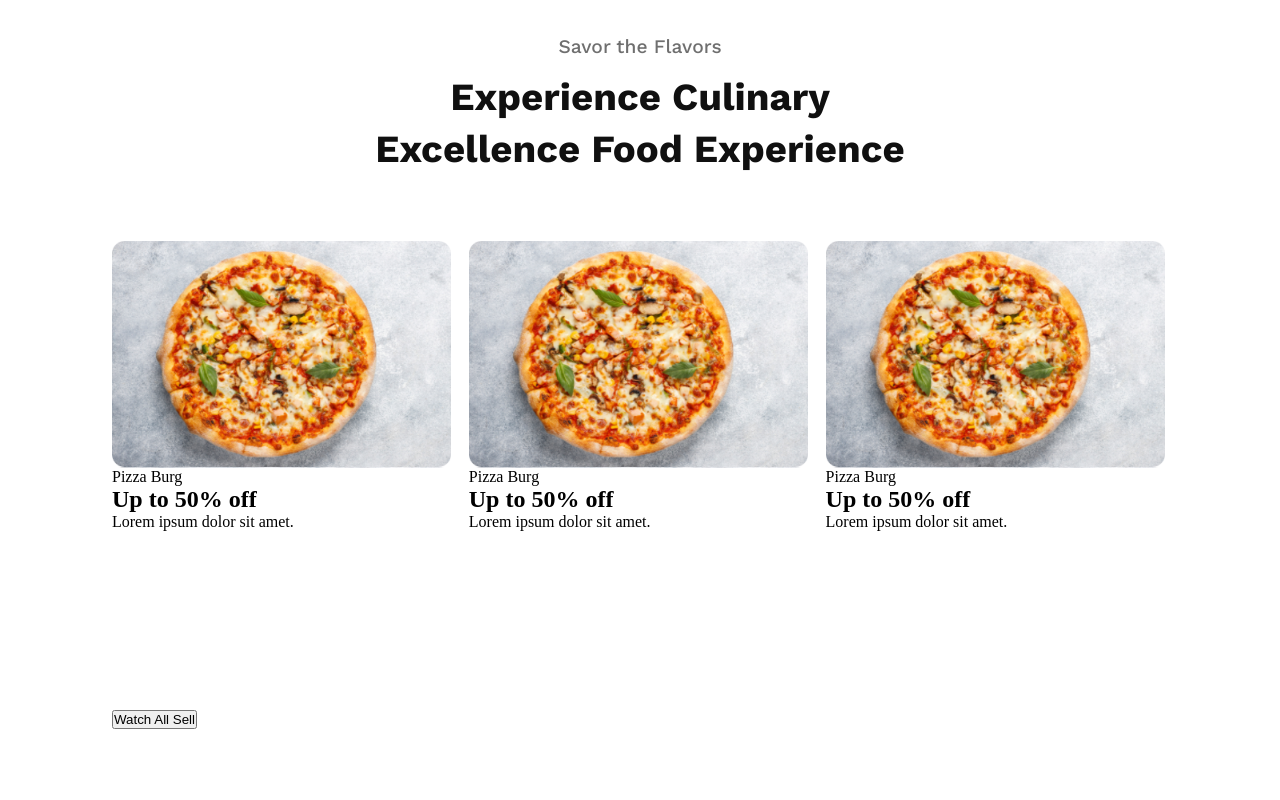
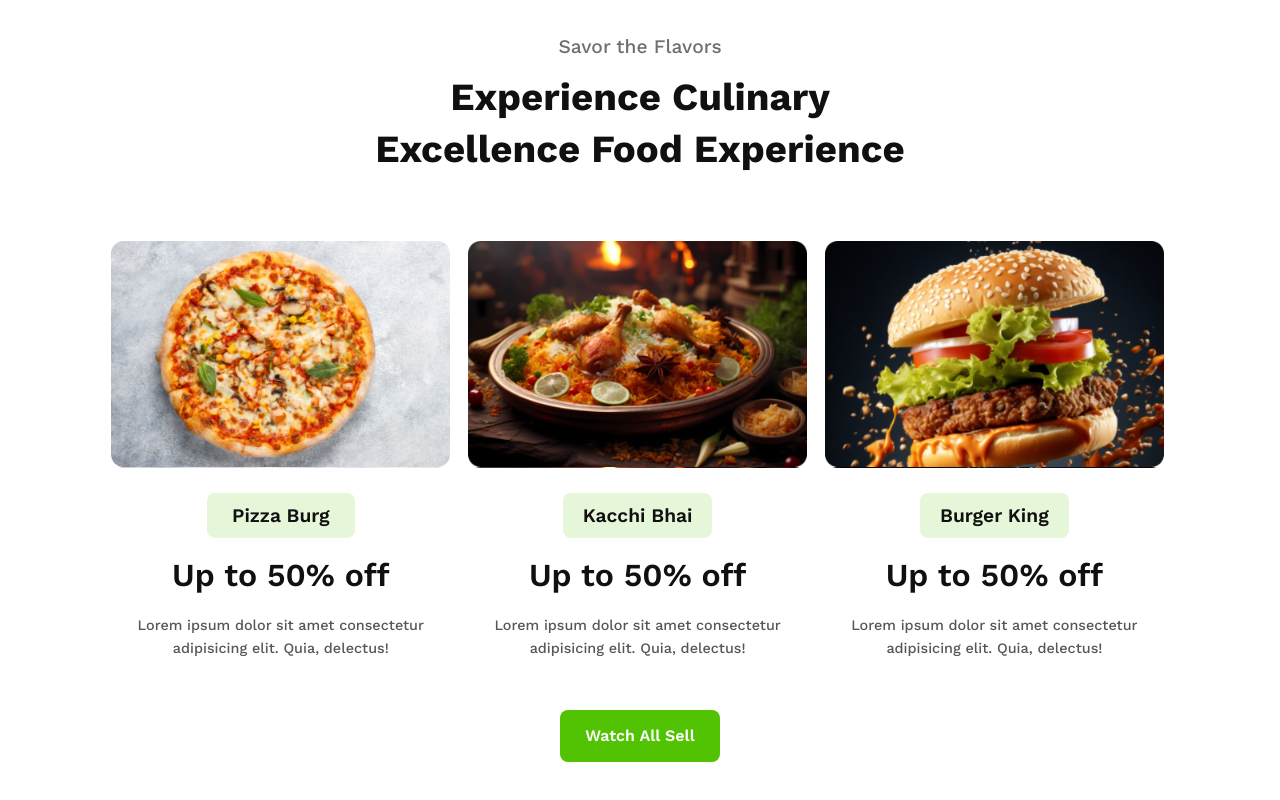
Before and after one commit to atmabdullaham/food-restaurant, a plain HTML site: page index.html in a window 1280 px wide. Shown: the part 759-1559 px from the top of the page. Drawn offline with nearby package versions, Linux system fonts and the light colour scheme.

Commit message:
added the full card design

```diff
--- a/index.html
+++ b/index.html
@@ -37,34 +37,43 @@
         </div>
         <div class="card-container">
           <div class="card">
-            <div class="card-img"></div>
-            <div>
+            <div class="card-img card1-cover"></div>
+            <div class="dish-name">
               <span>Pizza Burg</span>
             </div>
 
-            <h1>Up to 50% off</h1>
-            <p>Lorem ipsum dolor sit amet.</p>
+            <h1 class="offer">Up to 50% off</h1>
+            <p class="dish-description">
+              Lorem ipsum dolor sit amet consectetur adipisicing elit. Quia,
+              delectus!
+            </p>
           </div>
           <div class="card">
-            <div class="card-img"></div>
-            <div>
-              <span>Pizza Burg</span>
+            <div class="card-img card2-cover"></div>
+            <div class="dish-name">
+              <span>Kacchi Bhai</span>
             </div>
 
-            <h1>Up to 50% off</h1>
-            <p>Lorem ipsum dolor sit amet.</p>
+            <h1 class="offer">Up to 50% off</h1>
+            <p class="dish-description">
+              Lorem ipsum dolor sit amet consectetur adipisicing elit. Quia,
+              delectus!
+            </p>
           </div>
           <div class="card">
-            <div class="card-img"></div>
-            <div>
-              <span>Pizza Burg</span>
+            <div class="card-img card3-cover"></div>
+            <div class="dish-name">
+              <span>Burger King</span>
             </div>
 
-            <h1>Up to 50% off</h1>
-            <p>Lorem ipsum dolor sit amet.</p>
+            <h1 class="offer">Up to 50% off</h1>
+            <p class="dish-description">
+              Lorem ipsum dolor sit amet consectetur adipisicing elit. Quia,
+              delectus!
+            </p>
           </div>
         </div>
-        <button>Watch All Sell</button>
+        <div class="btn-div"><button class="btn">Watch All Sell</button></div>
       </div>
     </section>
   </body>
--- a/styles/style.css
+++ b/styles/style.css
@@ -12,6 +12,7 @@
 }
 #hero>.hero-content{
  width: 818.4px;
+
 
 }
 .sub-title{
@@ -129,11 +130,68 @@ color: rgb(16, 16, 16);
 .card{
  width: 337.6px;
  height: 417.6px;
+ display: flex;
+ flex-direction: column;
+ justify-content: start;
+ align-items: center;
 }
 
 .card-img{
  width: 339.2px;
  height: 226.4px;
- background-image: url("/assets/pizza.png");
+ margin-bottom: 25.6px;
+}
+.card1-cover{
+background-image: url("/assets/pizza.png");
+background-size: contain;
+}
+.card2-cover{
+background-image: url("/assets/biriyani.png");
+background-size: contain;
+}
+.card3-cover{
+ background-image: url("/assets/burger.png");
  background-size: contain;
 }
+
+.dish-name{
+ border-radius: 8px;
+  background: rgba(82, 195, 3, 0.15);
+  width: 148.6px;
+  height: 44.8px;
+  display: flex;
+  justify-content: center;
+  align-items: center;
+  margin-bottom: 19.2px;
+}
+
+.dish-name span{
+ color: rgb(16, 16, 16);
+  font-family: "Work Sans";
+  font-size: 19.2px;
+  font-weight: 600;
+  line-height: 22.4px;
+  letter-spacing: 0%;
+  text-align: center;
+}
+
+.offer{
+ color: rgb(16, 16, 16);
+  font-family: "Work Sans";
+  font-size: 32px;
+  font-weight: 600;
+  line-height: 37.6px;
+  letter-spacing: 0%;
+  text-align: center;
+  margin-bottom: 19.2px;
+}
+.dish-description{
+ color: rgb(16, 16, 16);
+  font-family: "Work Sans";
+  font-size: 14.4px;
+  font-weight: 500;
+  line-height: 22.4px;
+  letter-spacing: 0%;
+  text-align: center;
+  opacity: 0.7;
+}
```
